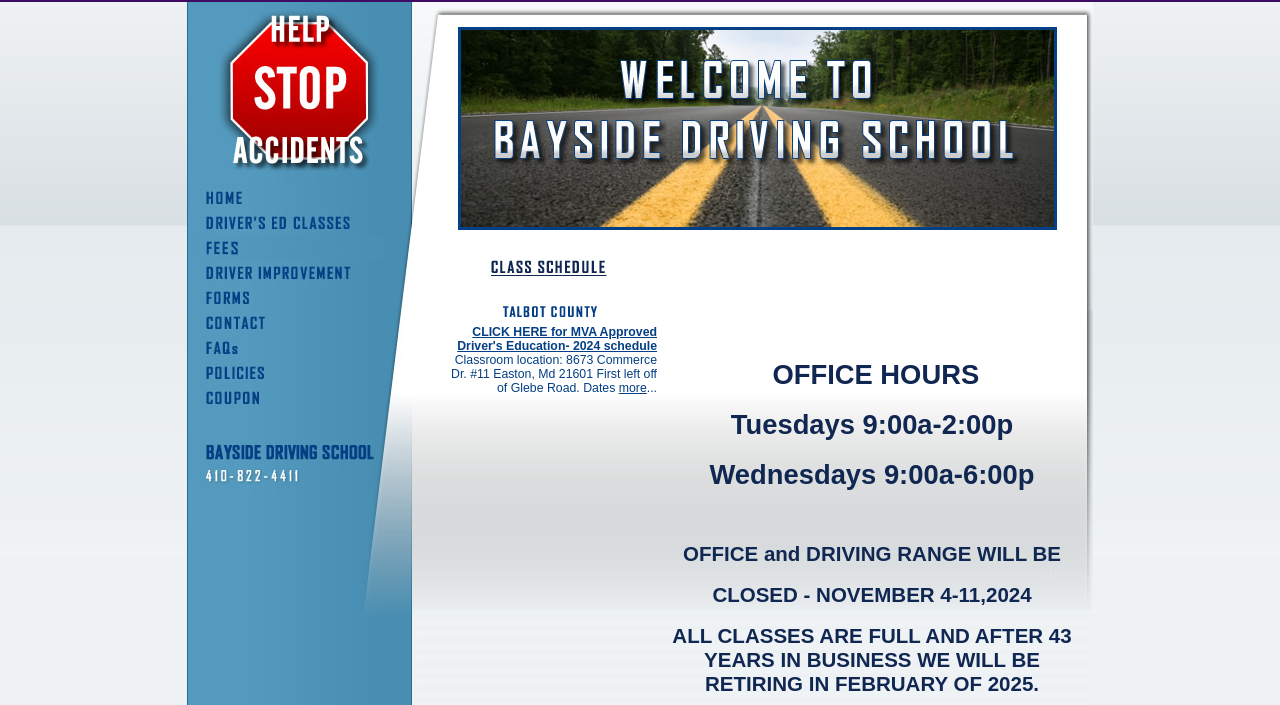
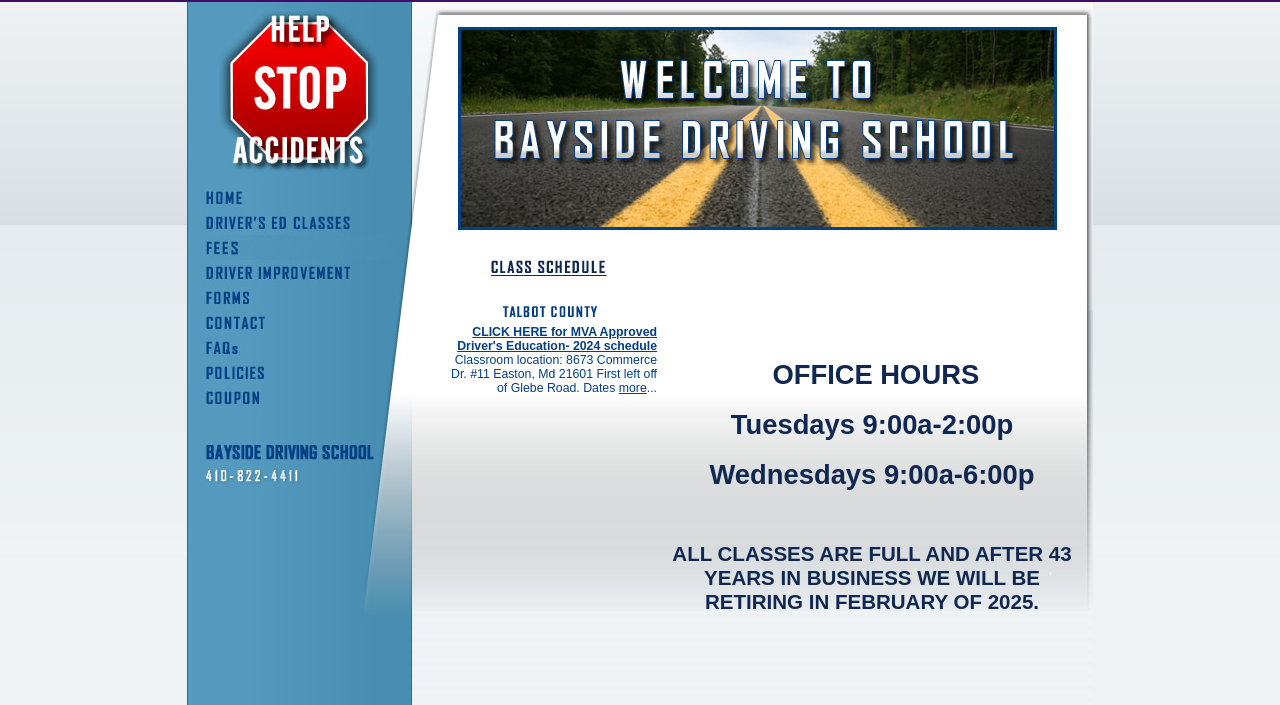
Before and after one commit to simulacra10/baysidedriving.net, a website: page index.html in a window 1280 px wide. Shown: the part 79-784 px from the top of the page. Drawn offline with Linux system fonts and the light colour scheme.

Commit message:
Wording change and test.

```diff
--- a/index.html
+++ b/index.html
@@ -144,8 +144,7 @@
 <h1>Tuesdays 9:00a-2:00p</h1>
 <h1>Wednesdays 9:00a-6:00p</h1>
 <div>&nbsp;</div>
-<h2>OFFICE and DRIVING RANGE WILL BE</h2>
-<h2>CLOSED - NOVEMBER 4-11,2024</h2>
+
 <h2>ALL CLASSES ARE FULL AND AFTER 43 YEARS IN BUSINESS WE WILL BE RETIRING IN FEBRUARY OF 2025.</h2>
 <div>&nbsp;</div>
 </div>
```
